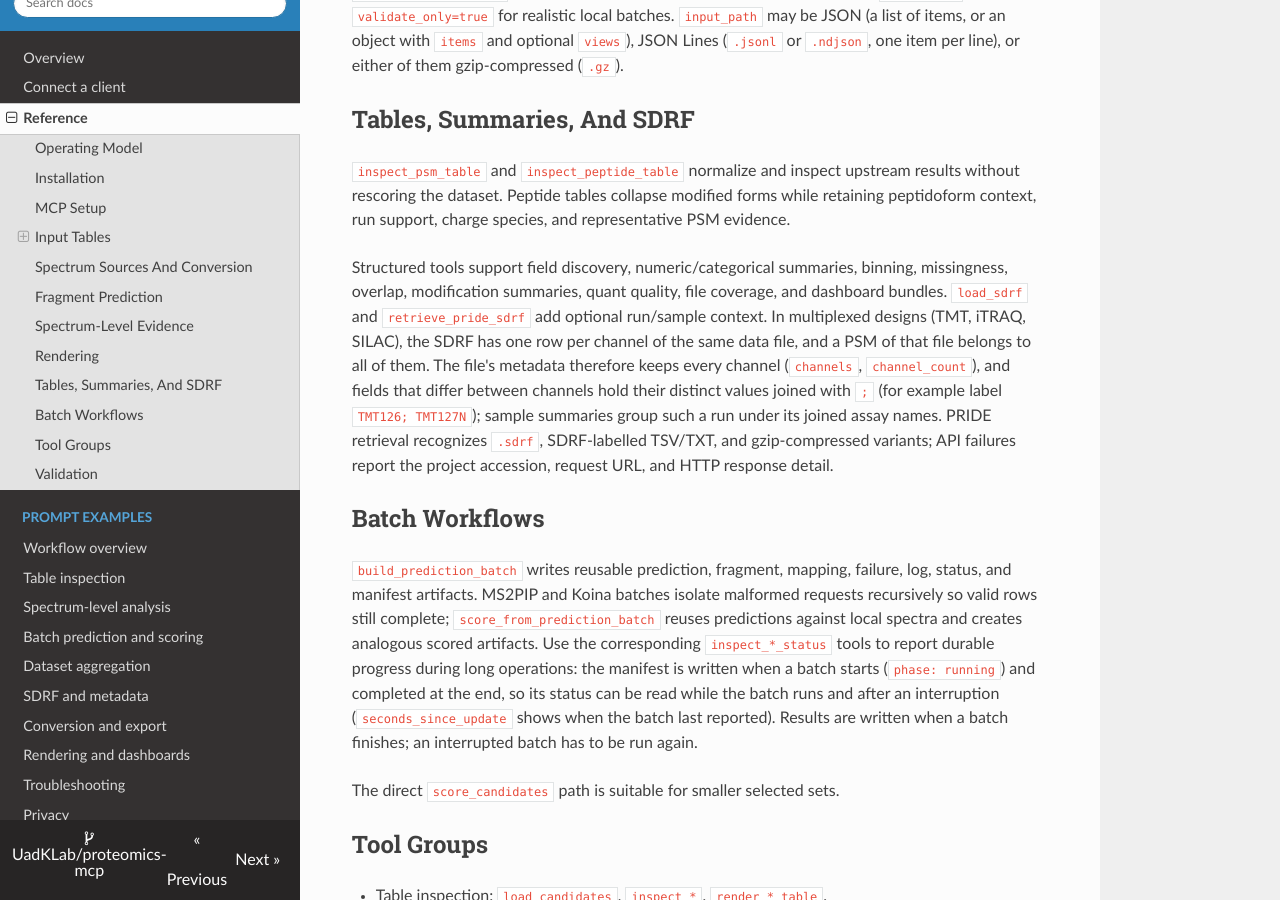
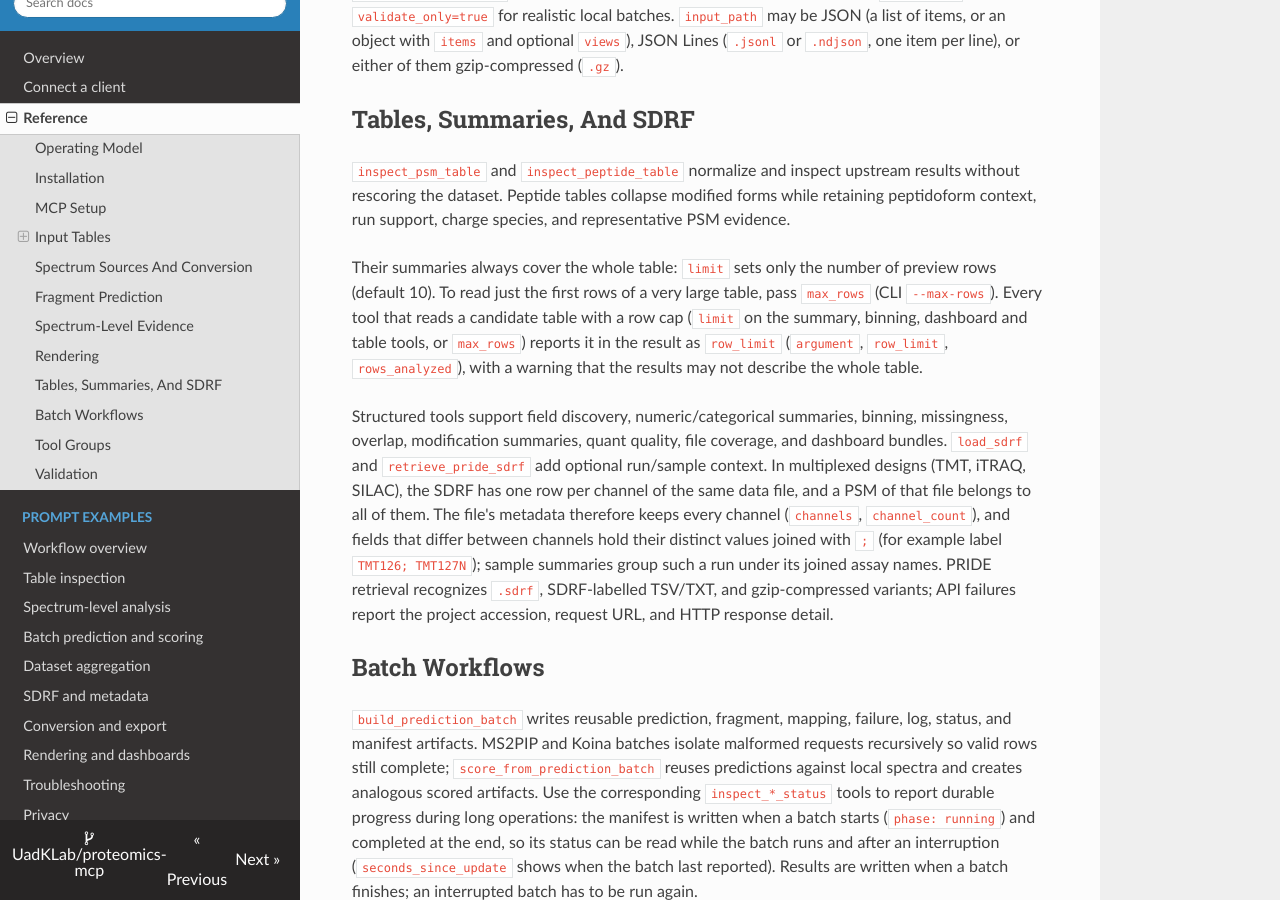
Before and after one commit to UadKLab/proteomics-mcp, an MkDocs documentation site: the page built from docs/reference.md, in a window 1280 px wide and 900 px high, scrolled down 6439 px. Built offline with MkDocs 1.6.1, drawn with Linux system fonts in a browser that asks for light colours; nearby versions of some CDN libraries.

Commit message:
docs: describe preview limits and reported row caps
Refs #82

Co-Authored-By: Claude Opus 5.5 <noreply@anthropic.com>

```diff
--- a/docs/reference.md
+++ b/docs/reference.md
@@ -157,6 +157,8 @@ Outputs are Plotly HTML with hover data, zoom, image export, light/dark support,
 
 `inspect_psm_table` and `inspect_peptide_table` normalize and inspect upstream results without rescoring the dataset. Peptide tables collapse modified forms while retaining peptidoform context, run support, charge species, and representative PSM evidence.
 
+Their summaries always cover the whole table: `limit` sets only the number of preview rows (default 10). To read just the first rows of a very large table, pass `max_rows` (CLI `--max-rows`). Every tool that reads a candidate table with a row cap (`limit` on the summary, binning, dashboard and table tools, or `max_rows`) reports it in the result as `row_limit` (`argument`, `row_limit`, `rows_analyzed`), with a warning that the results may not describe the whole table.
+
 Structured tools support field discovery, numeric/categorical summaries, binning, missingness, overlap, modification summaries, quant quality, file coverage, and dashboard bundles. `load_sdrf` and `retrieve_pride_sdrf` add optional run/sample context. In multiplexed designs (TMT, iTRAQ, SILAC), the SDRF has one row per channel of the same data file, and a PSM of that file belongs to all of them. The file's metadata therefore keeps every channel (`channels`, `channel_count`), and fields that differ between channels hold their distinct values joined with `; ` (for example label `TMT126; TMT127N`); sample summaries group such a run under its joined assay names. PRIDE retrieval recognizes `.sdrf`, SDRF-labelled TSV/TXT, and gzip-compressed variants; API failures report the project accession, request URL, and HTTP response detail.
 
 ## Batch Workflows
```
Also changed, not shown: CHANGELOG.md (+1 -0 lines).
